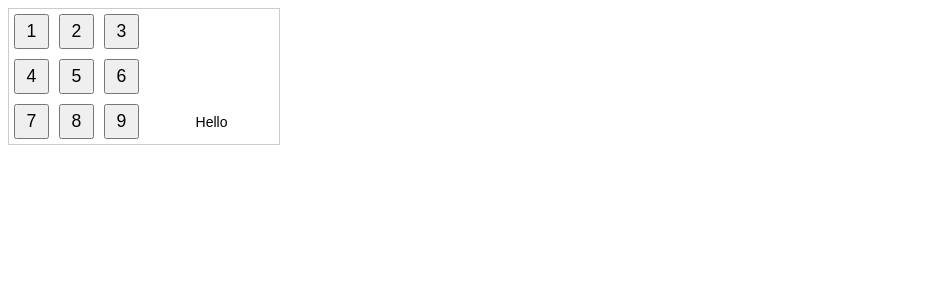
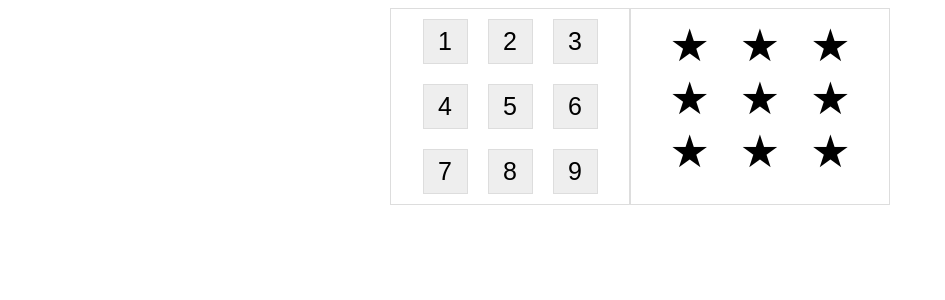
Before and after one commit to JaroslawParadysz/React-Stars-Game, a React app: page / in a window 1280 px wide. Shown: the top 300 px of the page, without its empty margins (0-945 px from the left). Built offline with nearby package versions, Linux system fonts and the light colour scheme; the HTML template or start-up script is replaced by a standard one.

Commit message:
Additional components

```diff
--- a/src/App.scss
+++ b/src/App.scss
@@ -21,26 +21,48 @@ body {
     background: rgba(18, 21, 221, 0.26);
   }
 
-  .playGround {
-      border: 1px solid rgba(0, 0, 0, 0.2);
-      width: 270px;
-      text-align: center;
+.playGround {
+  max-width: 500px;
+  margin: 0 auto;
+}
 
-      .playgoundPart {
-          display: inline-block;
-          width: 50%;
-    }
-    .playButton {
-        font-size: 1.1rem;
-        margin: 5px;
-        height: 35px;
-        width: 35px;
-    }
-    .playStar{
-      content: "\2605";
-      margin: 5px;
-      height: 35px;
-      width: 35px;
-    }
+.body {
+  display: flex;
+}
 
-  }
+.playgoundLeftPart {
+  text-align: center;
+  border: thin solid #ddd;
+  width: 50%;
+}
+
+.playgoundRightPart {
+  text-align: center;
+  border: thin solid #ddd;
+  padding: 10px;
+  width: 50%;
+}
+
+.playButton {
+  background-color: #eee;
+  border: thin solid #ddd;
+  width: 45px;
+  height: 45px;
+  margin: 10px;
+  font-size: 25px;
+}
+
+.playButton:focus, .playButton:active {
+  outline: none;
+  border: thin solid #ddd;
+}
+
+.playStar {
+  display: inline-block;
+}
+
+.playStar:after {
+  content: "\2605";
+  font-size: 45px;
+  margin: 0 15px;
+}
--- a/src/components/App.js
+++ b/src/components/App.js
@@ -6,8 +6,10 @@ export default function App() {
 
   return (
     <div className='playGround'>
+      <div className='body'>
         <LeftPlaygound />
         <RightPlaygound />
+      </div>
     </div>
   );
 }
--- a/src/components/LeftPlayground.js
+++ b/src/components/LeftPlayground.js
@@ -5,17 +5,8 @@ import Utils from '../Utils';
 export default function() {
     const buttons = Utils.createRange();
     return(
-        <div className='playgoundPart'>
+        <div className='playgoundLeftPart'>
           {buttons.map(x => <Button key={x} num={x}/>)}
         </div>
     );
 }
-
-function CreateRange() {
-    const buttons = [];
-    for(let i = 1; i < 10; i++) {
-      buttons.push(i);
-    }
-
-    return buttons;
-  }
--- a/src/components/RightPlaygound.js
+++ b/src/components/RightPlaygound.js
@@ -1,9 +1,12 @@
 import React from 'react';
+import Star from './Star';
+import Utils from '../Utils';
 
 export default function() {
+    const stars = Utils.createRange();
     return (
-        <div className='playgoundPart'>
-            <p>Hello</p>
+        <div className='playgoundRightPart'>
+            {stars.map(x => <Star key={x}/>)}
         </div>
     );
 };
--- /dev/null
+++ b/src/components/Star.js
@@ -0,0 +1,7 @@
+import React from 'react';
+
+export default function(){
+    return (
+        <div className='playStar' />
+    );
+}
```
